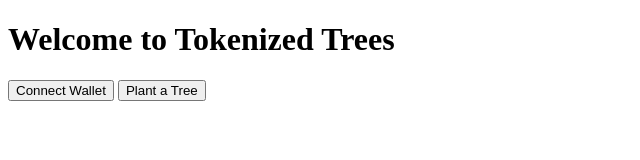
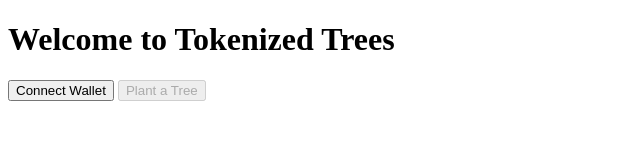
Before and after one commit to Swara888/Tokenized-Tree-Planting-Initiative, a website: page scripts/index.html in a window 1280 px wide. Shown: the whole page, without its empty margins (0-640 px from the left). Drawn offline with Linux system fonts and the light colour scheme.

Commit message:
Added to index.html

```diff
--- a/scripts/index.html
+++ b/scripts/index.html
@@ -5,7 +5,7 @@
     <meta name="viewport" content="width=device-width, initial-scale=1.0">
     <title>Tokenized Trees</title>
 
-    <!-- Include Ethers.js from a CDN -->
+    <!-- Include Ethers.js v5 (Same Version as package.json) -->
     <script src="https://cdn.jsdelivr.net/npm/ethers@5.4.6/dist/ethers.umd.min.js"></script>
 
 </head>
@@ -15,8 +15,8 @@
     <!-- Wallet Connection Button -->
     <button id="connectButton">Connect Wallet</button>
 
-    <!-- Plant Tree Button -->
-    <button id="plantTreeButton">Plant a Tree</button>
+    <!-- Plant Tree Button (Disabled Initially) -->
+    <button id="plantTreeButton" disabled>Plant a Tree</button>
 
     <!-- Display Output -->
     <div id="output"></div>
```
